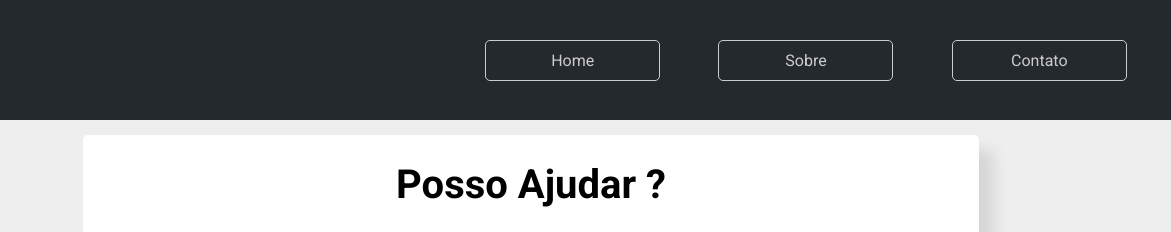
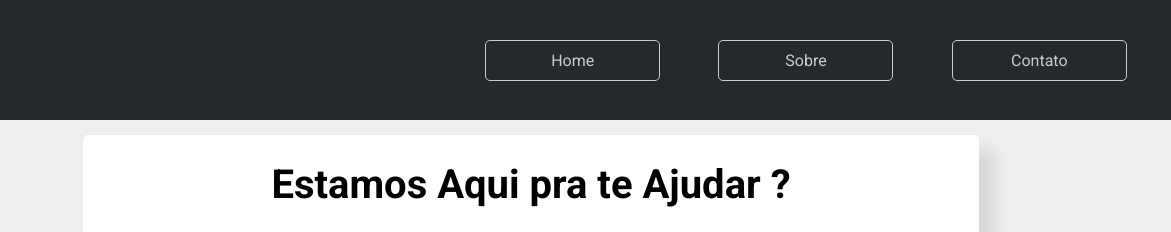
Before and after one commit to Karlos45/karlos45.github.io, a plain HTML site: page contato.html in a window 1280 px wide. Shown: the top 232 px of the page, 109-1280 px from the left. Drawn offline with nearby package versions, Linux system fonts and the light colour scheme.

Commit message:
Update contato.html

```diff
--- a/contato.html
+++ b/contato.html
@@ -41,7 +41,7 @@
 
         <main>
             <article class="contato">
-                <h1>Posso Ajudar ?</h1>
+                <h1>Estamos Aqui pra te Ajudar ?</h1>
                 <ul>
                     <li>
                         <a href="#" target="_blank">
```
